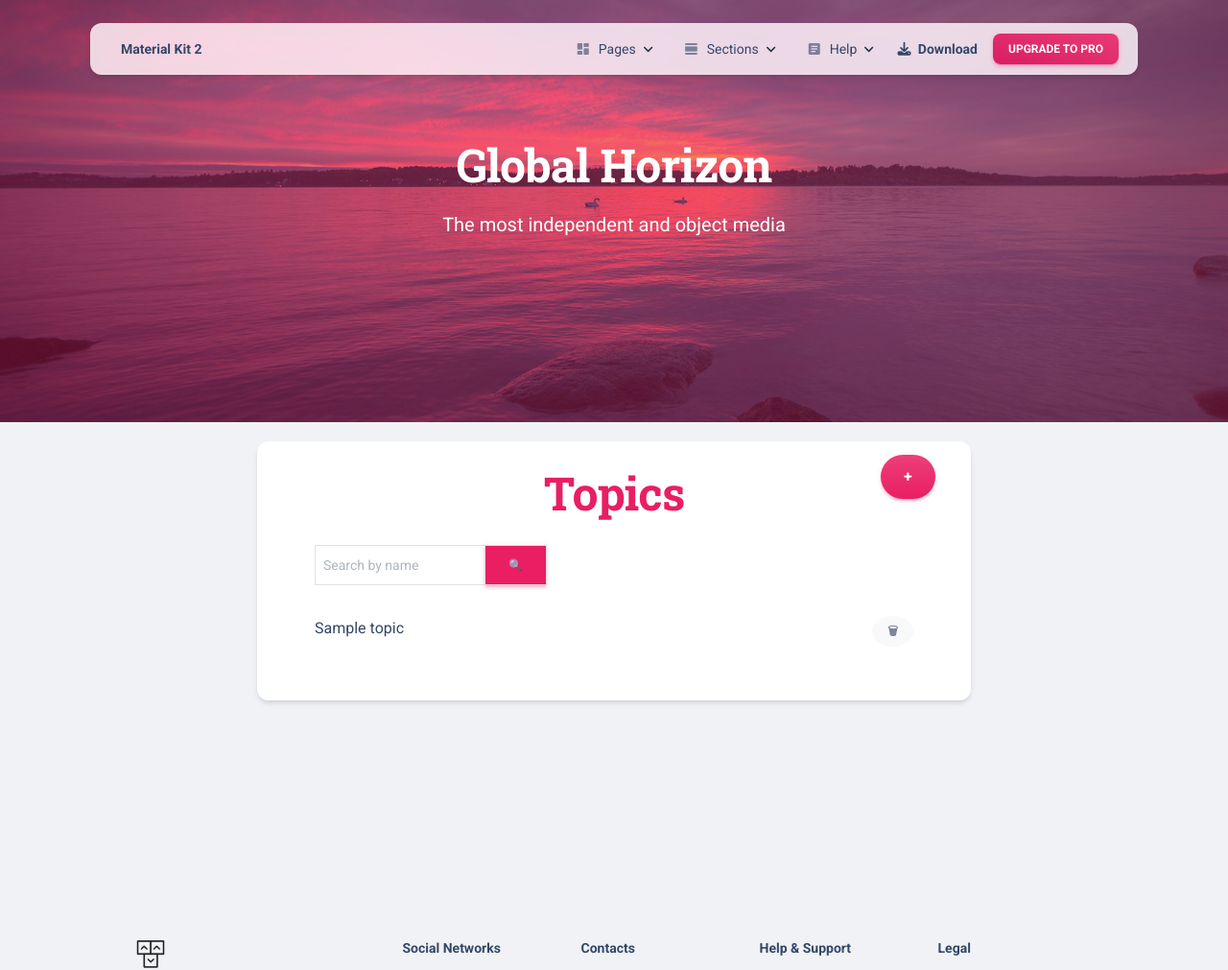
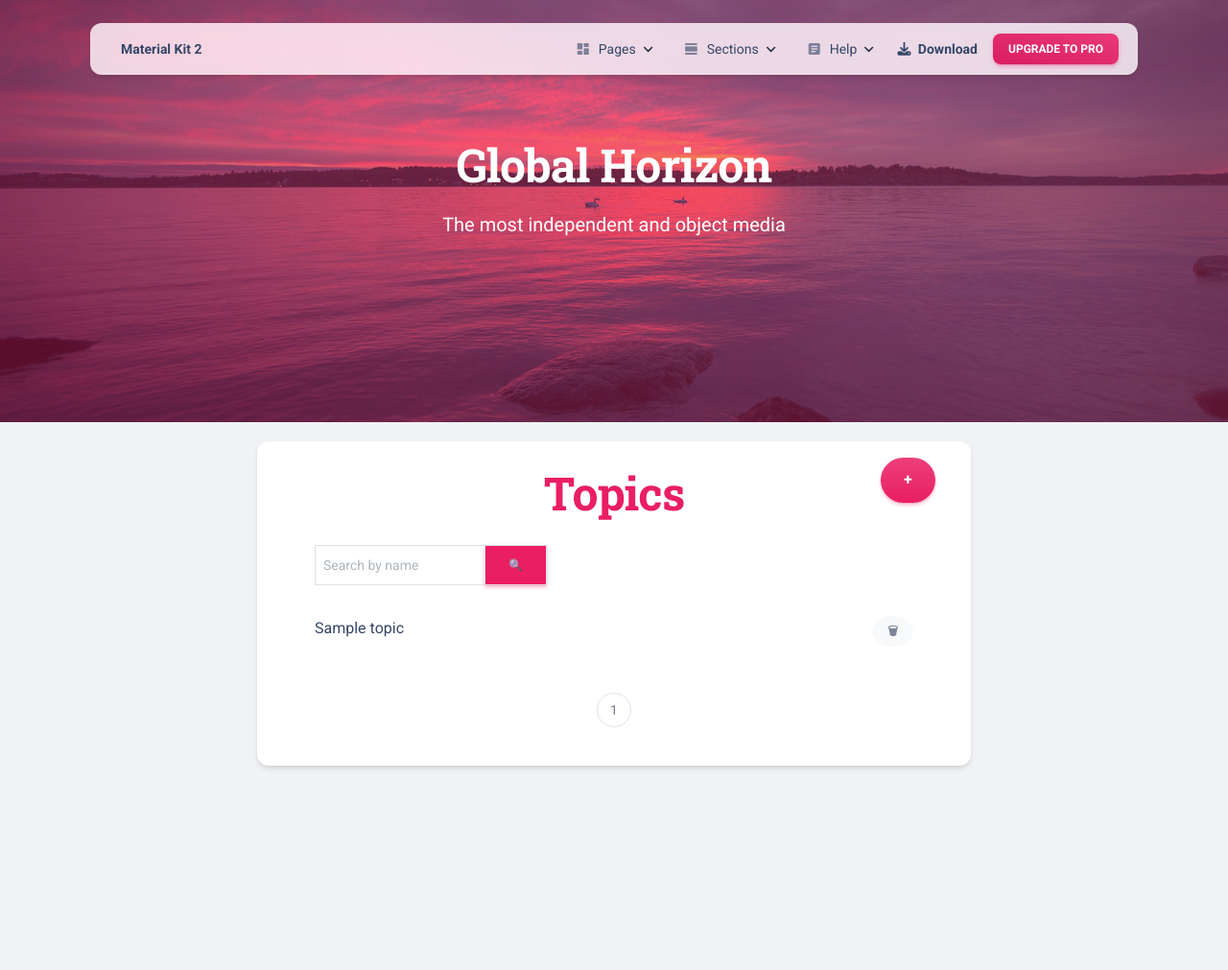
Before and after one commit to T-Vlad-96/Global-Horizon, a Django app: page /topics/ in a window 1280 px wide. Shown: the top 1011 px of the page at 96% size. Run offline with Django 4.2, Linux system fonts and the light colour scheme; tables that the repository leaves empty hold one stand-in row (values such as "Sample post"); some libraries are stand-ins or nearby versions.

Commit message:
feat: Add pagination for topic_list.html, redactor_list.html and newspaper_list.html
- Impelement pagination.html with links to previous page, next_page and 3 closest pages to the current page
- Add pagination.html to topic_list.html, redactor_list.html and newspapers_list.html using template includes
- Add directory templatetags with file query_transform.py with function query_transform. query_transform is Django template tag to modify and preserve GET parameters in links
- Add {scroll-behavior: smooth;} to cutom_css.css file to make scroll more comfortable

```diff
--- a/static/assets/css/custom_css.css
+++ b/static/assets/css/custom_css.css
@@ -1,3 +1,7 @@
+html {
+    scroll-behavior: smooth;
+}
+
 .scroll-box {
     max-height: 200px;
     overflow-y: auto;
--- /dev/null
+++ b/templates/includes/pagination.html
@@ -0,0 +1,40 @@
+{% load query_transform %}
+
+<nav>
+  <ul class="pagination">
+    {% if page_obj.has_previous %}
+      <li class="page-item">
+        <a class="page-link" href="?{% query_transform page=page_obj.previous_page_number %}">
+          Prev
+        </a>
+      </li>
+    {% endif %}
+
+    <li class="page-item"><span class="page-link">{{ page_obj.number }}</span></li>
+
+    {% if page_obj.number|add:"1" <= page_obj.paginator.num_pages %}
+      <li class="page-item">
+        <a class="page-link" href="?{% query_transform page=page_obj.number|add:"1" %}">
+          {{ page_obj.number|add:"1" }}
+        </a>
+      </li>
+    {% endif %}
+
+    {% if page_obj.number|add:"2" <= page_obj.paginator.num_pages %}
+      <li class="page-item">
+        <a class="page-link" href="?{% query_transform page=page_obj.number|add:"2" %}">
+          {{ page_obj.number|add:"2" }}
+        </a>
+      </li>
+    {% endif %}
+
+    {% if page_obj.has_next %}
+      <li class="page-item">
+        <a class="page-link" href="?{% query_transform page=page_obj.next_page_number %}">
+          Next
+        </a>
+      </li>
+    {% endif %}
+
+  </ul>
+</nav>
--- a/templates/newspapers_tracker/newspaper_list.html
+++ b/templates/newspapers_tracker/newspaper_list.html
@@ -31,6 +31,9 @@
                 </li>
               {% endfor %}
             </ul>
+            <div class="d-flex justify-content-center mt-3">
+              {% include "includes/pagination.html" %}
+            </div>
           </div>
         </div>
       </div>
--- a/templates/newspapers_tracker/redactor_list.html
+++ b/templates/newspapers_tracker/redactor_list.html
@@ -26,6 +26,9 @@
                     </li>
                   {% endfor %}
                 </ul>
+                <div class="d-flex justify-content-center mt-3">
+                  {% include "includes/pagination.html" %}
+                </div>
               </div>
             </div>
           </div>
--- a/templates/newspapers_tracker/topic_list.html
+++ b/templates/newspapers_tracker/topic_list.html
@@ -20,7 +20,7 @@
               </a>
             </div>
             {% crispy search_form %}
-            <ul class="list-group list-group-flush">
+            <ul class="list-group list-group-flush" id="topics_list">
               {% for topic in topic_list %}
                 <li class="list-group-item d-flex justify-content-between py-3 px-4 border-0">
                   <a
@@ -39,6 +39,9 @@
                 </li>
               {% endfor %}
             </ul>
+            <div class="d-flex justify-content-center mt-3">
+              {% include "includes/pagination.html" %}
+            </div>
           </div>
         </div>
       </div>
```
Also changed, not shown: newspapers_tracker/templatetags/query_transform.py (added, +14 -0 lines).
